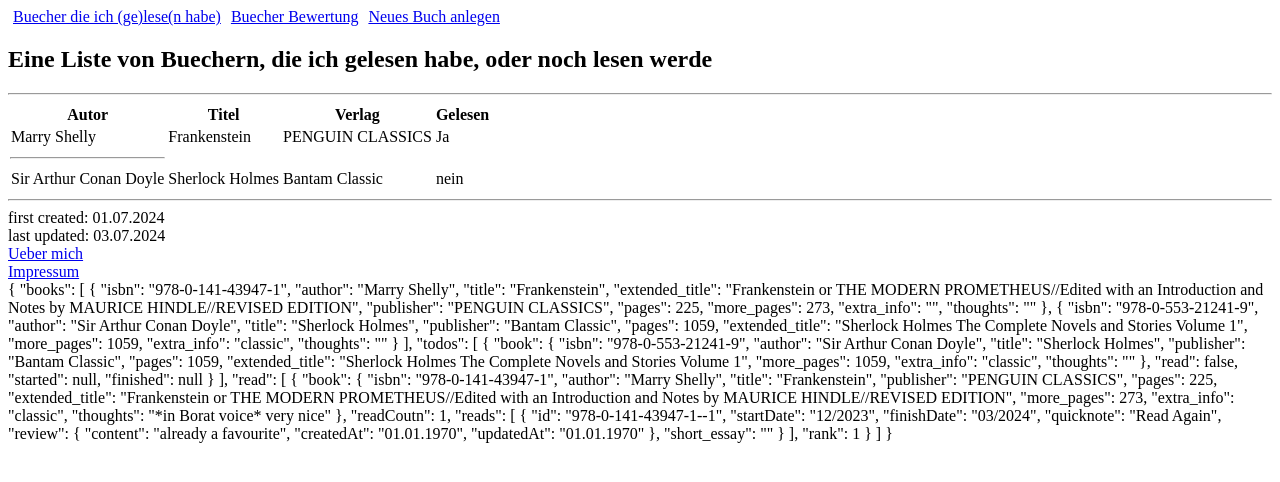
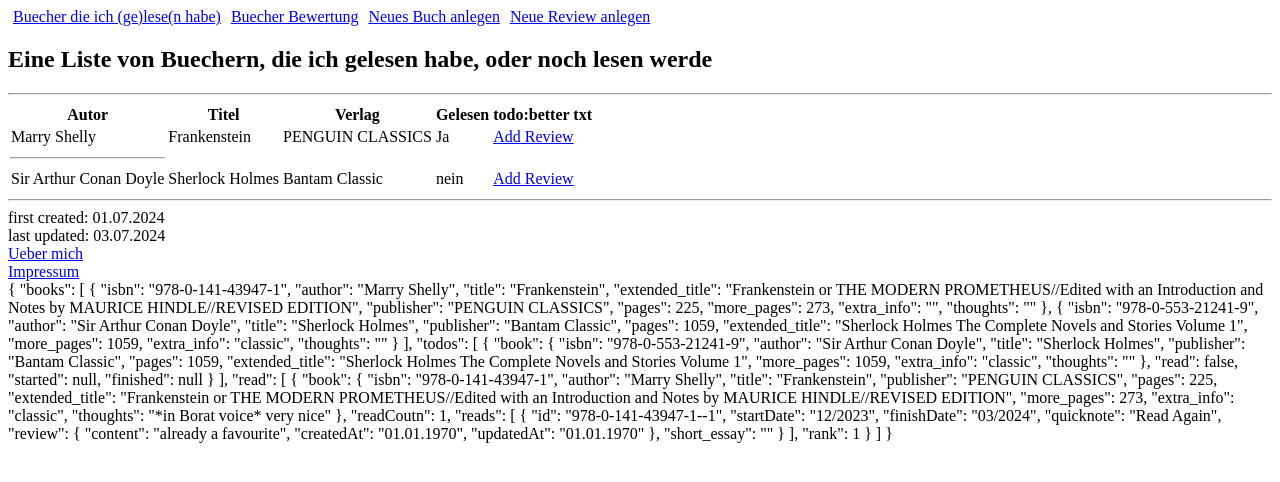
Before and after one commit to HIshoweRthoughtS/BooksFrontend, an Angular app: page /booklist in a window 1280 px wide. Shown: the top 482 px of the page. Built offline with nearby package versions, Linux system fonts and the light colour scheme.

Commit message:
link to new read component

```diff
--- a/src/app/app.component.html
+++ b/src/app/app.component.html
@@ -5,6 +5,7 @@
         <a [routerLink]="['/booklist']">Buecher die ich (ge)lese(n habe)</a>
         <a [routerLink]="['/readlist']">Buecher Bewertung</a>
         <a [routerLink]="['/newbook']">Neues Buch anlegen</a>
+        <a [routerLink]="['/newreview']">Neue Review anlegen</a>
     </div>
 </main>
 
--- a/src/app/app.routes.ts
+++ b/src/app/app.routes.ts
@@ -4,6 +4,7 @@ import { NewBookFormComponent } from './new-book-form/new-book-form.component';
 import { PageNotFoundComponent } from './page-not-found/page-not-found.component';
 import { ReviewTableComponent } from './review-table/review-table.component';
 import { AboutMeComponent } from './about-me/about-me.component';
+import { NewReadFormComponent } from './new-read-form/new-read-form.component';
 
 export const routes: Routes = [
     { path: '', redirectTo: '/readlist', pathMatch: 'full' }
@@ -32,6 +33,13 @@ export const routes: Routes = [
     ,{ path: 'neu', redirectTo: '/newbook', pathMatch: 'full' }
     ,{ path: 'neuesbuch', redirectTo: '/newbook', pathMatch: 'full' }
     ,{
+        path: 'newreview',
+        component: NewReadFormComponent,
+        title: 'New Review'
+    }
+    ,{ path: 'newread', redirectTo: '/newreview', pathMatch: 'full' }
+    ,{ path: 'neuebewertung', redirectTo: '/newreview', pathMatch: 'full' }
+    ,{
         path: 'about',
         component: AboutMeComponent,
         title: 'Yours truly'
--- a/src/app/book-list/book-list.component.html
+++ b/src/app/book-list/book-list.component.html
@@ -13,6 +13,7 @@
             <th>Titel</th>
             <th>Verlag</th>
             <th>Gelesen</th>
+            <th>todo:better txt</th>
         </tr>
     </thead>
     <!--implement drag and drop for each loob-->
@@ -25,6 +26,7 @@
                 <!-- todo: hier eine pipe, die checkt, ob es reads gibt, wenn schon wird der
                 (letzte oder aelteste oder gesamt oder alles in einem dropdown) angezeigt-->
                 <td>{{r.reads.length | bool:true}}</td>
+                <td><a routerLink="/newreview" [queryParams]="{isbn: r.book.isbn}">Add Review</a></td>
             </tr>
         }
         <hr />
@@ -36,6 +38,7 @@
                 <!-- todo: hier eine pipe, die checkt, ob es reads gibt, wenn schon wird der
                 (letzte oder aelteste oder gesamt oder alles in einem dropdown) angezeigt-->
                 <td>nein</td>
+                <td><a routerLink="/newreview" [queryParams]="{isbn: t.book.isbn}">Add Review</a></td>
             </tr>
         }
     </tbody>
--- a/src/app/book-list/book-list.component.ts
+++ b/src/app/book-list/book-list.component.ts
@@ -4,11 +4,12 @@ import { Book, ReviewedBook, TodoBook } from '../shared/interfaces';
 import { MemoryDbService } from '../shared/services/memory-db.service';
 import { CommonModule } from '@angular/common';
 import { BoolPipe } from '../shared/bool.pipe';
+import { RouterLink } from '@angular/router';
 
 @Component({
   selector: 'app-review-table',
   standalone: true,
-  imports: [CommonModule,BoolPipe],
+  imports: [CommonModule,BoolPipe,RouterLink],
   templateUrl: './book-list.component.html',
   styleUrl: './book-list.component.scss'
 })
```
